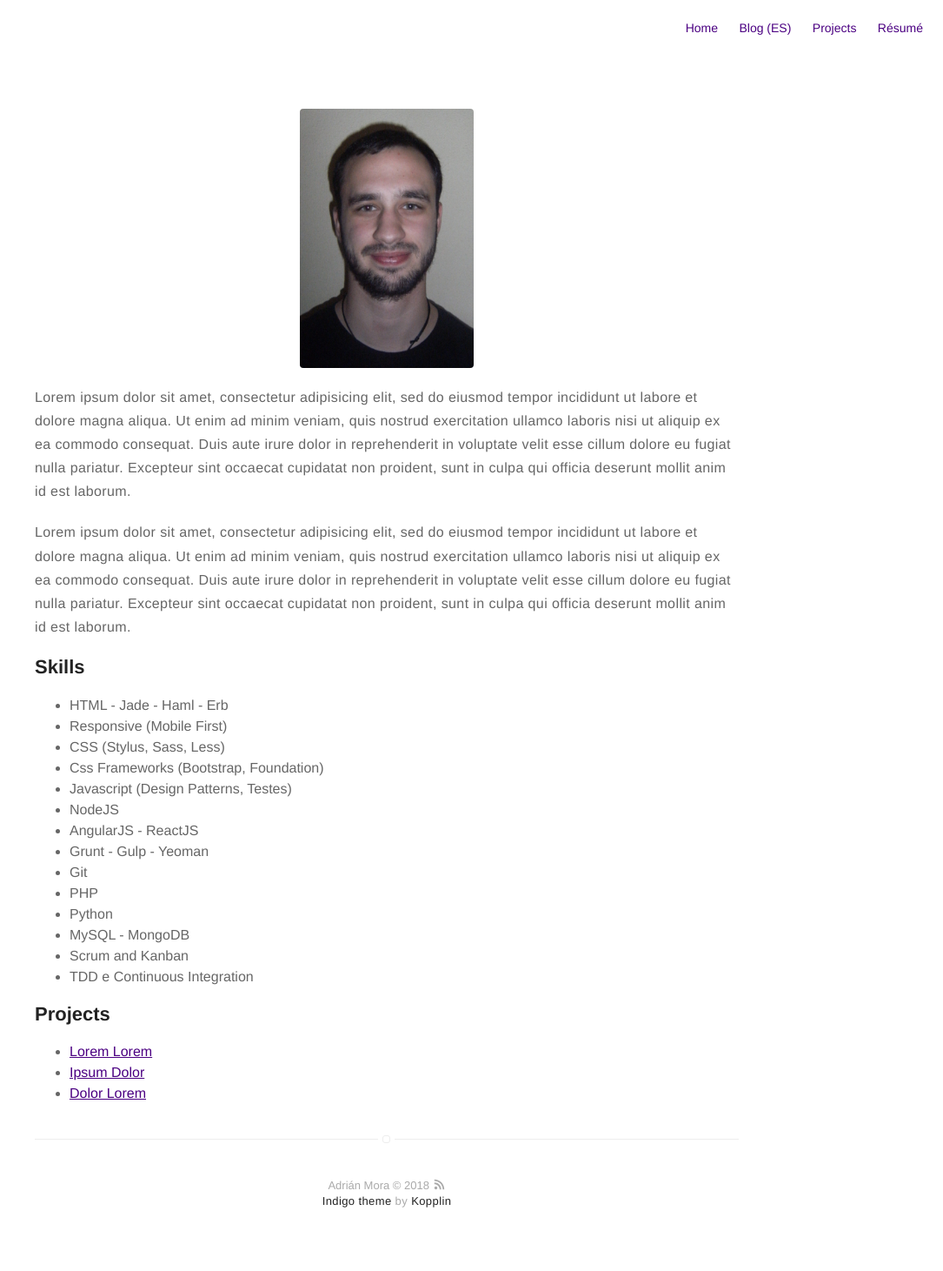
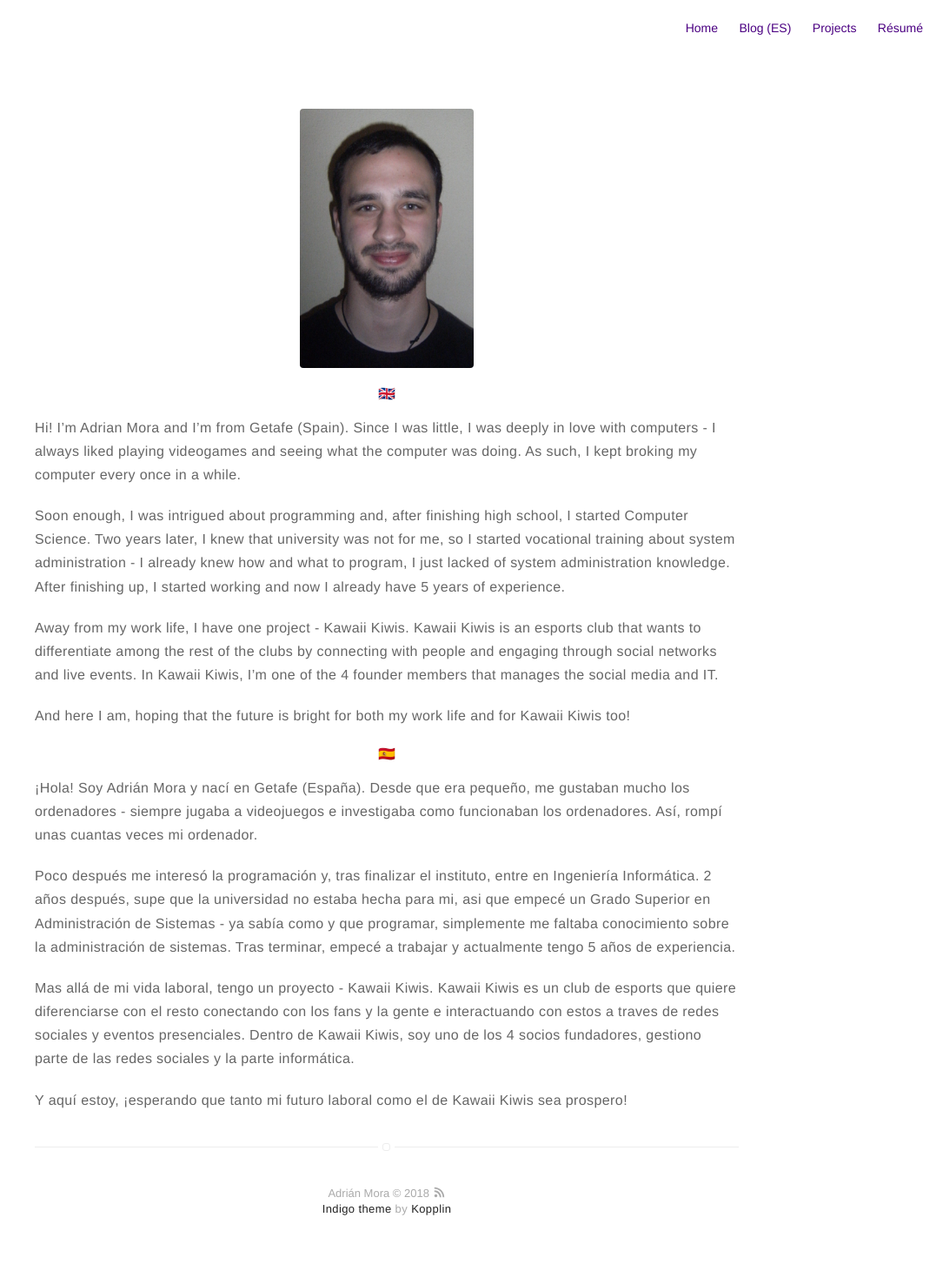
Before and after one commit to leakspin/leakspin.github.io, a Jekyll site: the page built from about.md, in a window 1280 px wide. Shown: the whole page at 87% size, without its empty margins (195-1280 px from the left). Built offline with Jekyll 4.4.1, drawn with Linux system fonts in a browser that asks for light colours; emoji names are drawn with the system emoji font.

Commit message:
more icons, styling and projects

```diff
--- a/_includes/icons.html
+++ b/_includes/icons.html
@@ -103,5 +103,21 @@
 <path clip-rule="evenodd" d="M10.8,22.8V26h5v2h-5h-3h-5v-2h5v-3.2C3.4,22.2,0,18.7,0,14.4v-3  c0-0.1,0-0.3,0-0.4h2.8c0,0.3-0.1,0.6-0.1,0.9V14c0,3.3,2.9,6,6.5,6c3.6,0,6.5-2.7,6.5-6v-2.1c0-0.3,0-0.6-0.1-0.9h2.8  c0,0.1,0,0.3,0,0.4v3C18.6,18.7,15.2,22.2,10.8,22.8z M9.3,18c-2.5,0-4.5-2-4.5-4.5v-9C4.8,2,6.8,0,9.3,0s4.5,2,4.5,4.5v9  C13.8,16,11.8,18,9.3,18z" fill="#0D0D0D" fill-rule="evenodd"/>
 </symbol>
 
+<symbol id="icon-www" viewBox="0 0 15 15">
+<title>www</title>
+<path style="fill:#030104;" d="M14.982,7C14.736,3.256,11.744,0.263,8,0.017V0H7.5H7v0.017C3.256,0.263,0.263,3.256,0.017,7H0v0.5
+V8h0.017C0.263,11.744,3.256,14.736,7,14.982V15h0.5H8v-0.018c3.744-0.246,6.736-3.238,6.982-6.982H15V7.5V7H14.982z M4.695,1.635
+C4.212,2.277,3.811,3.082,3.519,4H2.021C2.673,2.983,3.599,2.16,4.695,1.635z M1.498,5h1.758C3.122,5.632,3.037,6.303,3.01,7H1.019
+C1.072,6.296,1.238,5.623,1.498,5z M1.019,8H3.01c0.027,0.697,0.112,1.368,0.246,2H1.498C1.238,9.377,1.072,8.704,1.019,8z
+M2.021,11h1.497c0.292,0.918,0.693,1.723,1.177,2.365C3.599,12.84,2.673,12.018,2.021,11z M7,13.936
+C5.972,13.661,5.087,12.557,4.55,11H7V13.936z M7,10H4.269C4.128,9.377,4.039,8.704,4.01,8H7V10z M7,7H4.01
+c0.029-0.704,0.118-1.377,0.259-2H7V7z M7,4H4.55C5.087,2.443,5.972,1.339,7,1.065V4z M12.979,4h-1.496
+c-0.293-0.918-0.693-1.723-1.178-2.365C11.4,2.16,12.327,2.983,12.979,4z M8,1.065C9.027,1.339,9.913,2.443,10.45,4H8V1.065z M8,5
+h2.73c0.142,0.623,0.229,1.296,0.26,2H8V5z M8,8h2.99c-0.029,0.704-0.118,1.377-0.26,2H8V8z M8,13.936V11h2.45
+C9.913,12.557,9.027,13.661,8,13.936z M10.305,13.365c0.483-0.643,0.885-1.447,1.178-2.365h1.496
+C12.327,12.018,11.4,12.84,10.305,13.365z M13.502,10h-1.758c0.134-0.632,0.219-1.303,0.246-2h1.99
+C13.928,8.704,13.762,9.377,13.502,10z M11.99,7c-0.027-0.697-0.112-1.368-0.246-2h1.758c0.26,0.623,0.426,1.296,0.479,2H11.99z"/>
+</symbol>
+
 </defs>
 </svg>
--- a/_sass/pages/page.sass
+++ b/_sass/pages/page.sass
@@ -6,7 +6,7 @@
         margin-bottom: 6rem
 
 .about
-    img
+    img:not(.emoji)
         width: 200px
         margin: 0 auto
         display: block
--- a/about.md
+++ b/about.md
@@ -2,45 +2,23 @@
 title: About
 layout: page
 ---
+
 ![Profile Image]({{ site.url }}/{{ site.picture }})
 
-<p>Lorem ipsum dolor sit amet, consectetur adipisicing elit, sed do eiusmod
-tempor incididunt ut labore et dolore magna aliqua. Ut enim ad minim veniam,
-quis nostrud exercitation ullamco laboris nisi ut aliquip ex ea commodo
-consequat. Duis aute irure dolor in reprehenderit in voluptate velit esse
-cillum dolore eu fugiat nulla pariatur. Excepteur sint occaecat cupidatat non
-proident, sunt in culpa qui officia deserunt mollit anim id est laborum.</p>
+<div class="text-center">:gb:</div>
+Hi! I'm Adrian Mora and I'm from Getafe (Spain). Since I was little, I was deeply in love with computers - I always liked playing videogames and seeing what the computer was doing. As such, I kept broking my computer every once in a while.
 
-<p>Lorem ipsum dolor sit amet, consectetur adipisicing elit, sed do eiusmod
-tempor incididunt ut labore et dolore magna aliqua. Ut enim ad minim veniam,
-quis nostrud exercitation ullamco laboris nisi ut aliquip ex ea commodo
-consequat. Duis aute irure dolor in reprehenderit in voluptate velit esse
-cillum dolore eu fugiat nulla pariatur. Excepteur sint occaecat cupidatat non
-proident, sunt in culpa qui officia deserunt mollit anim id est laborum.</p>
+Soon enough, I was intrigued about programming and, after finishing high school, I started Computer Science. Two years later, I knew that university was not for me, so I started vocational training about system administration - I already knew how and what to program, I just lacked of system administration knowledge. After finishing up, I started working and now I already have 5 years of experience.
 
-<h2>Skills</h2>
+Away from my work life, I have one project - Kawaii Kiwis. Kawaii Kiwis is an esports club that wants to differentiate among the rest of the clubs by connecting with people and engaging through social networks and live events. In Kawaii Kiwis, I'm one of the 4 founder members that manages the social media and IT.
 
-<ul class="skill-list">
-	<li>HTML - Jade - Haml - Erb</li>
-	<li>Responsive (Mobile First)</li>
-	<li>CSS (Stylus, Sass, Less)</li>
-	<li>Css Frameworks (Bootstrap, Foundation)</li>
-	<li>Javascript (Design Patterns, Testes)</li>
-	<li>NodeJS</li>
-	<li>AngularJS - ReactJS</li>
-	<li>Grunt - Gulp - Yeoman</li>
-	<li>Git</li>
-	<li>PHP</li>
-	<li>Python</li>
-	<li>MySQL - MongoDB</li>
-	<li>Scrum and Kanban</li>
-	<li>TDD e Continuous Integration</li>
-</ul>
+And here I am, hoping that the future is bright for both my work life and for Kawaii Kiwis too!
 
-<h2>Projects</h2>
+<div class="text-center">:es:</div>
+¡Hola! Soy Adrián Mora y nací en Getafe (España). Desde que era pequeño, me gustaban mucho los ordenadores - siempre jugaba a videojuegos e investigaba como funcionaban los ordenadores. Así, rompí unas cuantas veces mi ordenador.
 
-<ul>
-	<li><a href="https://github.com/">Lorem Lorem</a></li>
-	<li><a href="https://github.com/">Ipsum Dolor</a></li>
-	<li><a href="https://github.com/">Dolor Lorem</a></li>
-</ul>
+Poco después me interesó la programación y, tras finalizar el instituto, entre en Ingeniería Informática. 2 años después, supe que la universidad no estaba hecha para mi, asi que empecé un Grado Superior en Administración de Sistemas - ya sabía como y que programar, simplemente me faltaba conocimiento sobre la administración de sistemas. Tras terminar, empecé a trabajar y actualmente tengo 5 años de experiencia.
+
+Mas allá de mi vida laboral, tengo un proyecto - Kawaii Kiwis. Kawaii Kiwis es un club de esports que quiere diferenciarse con el resto conectando con los fans y la gente e interactuando con estos a traves de redes sociales y eventos presenciales. Dentro de Kawaii Kiwis, soy uno de los 4 socios fundadores, gestiono parte de las redes sociales y la parte informática.
+
+Y aquí estoy, ¡esperando que tanto mi futuro laboral como el de Kawaii Kiwis sea prospero!
```
Also changed, not shown: _posts/2018-11-06-has-renfe-madrid-failed-again.md (+0 -1 lines), _posts/2018-11-06-kawaii-kiwis.md (added, +20 -0 lines), assets/images/projects/kkiwi.png (added).
